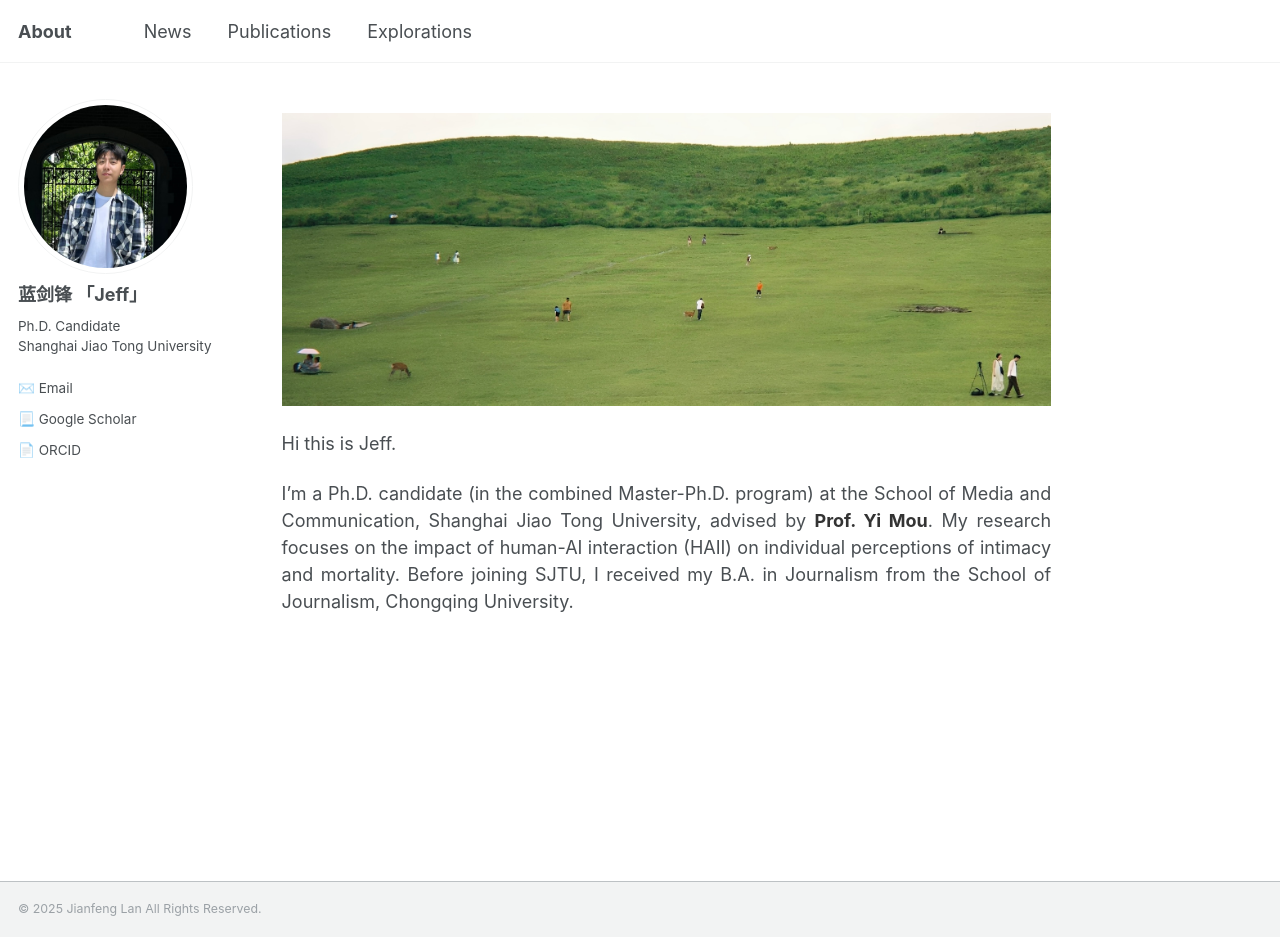
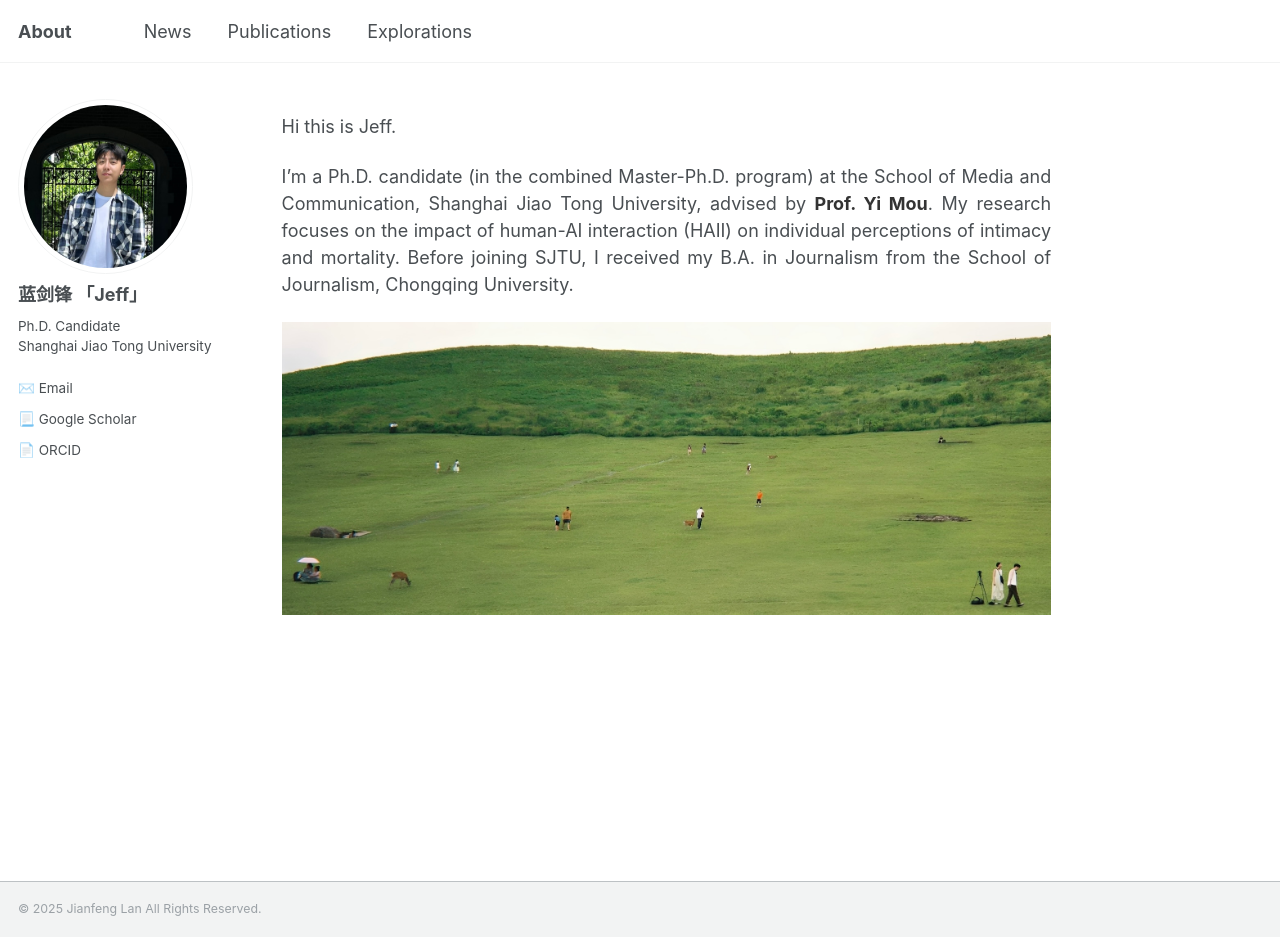
Before and after one commit to jianfenglan/jianfenglan.github.io, a Jekyll site: the page built from _pages/about.md, in a window 1280 px wide and 937 px high. Built offline with Jekyll 4.4.1, drawn with Linux system fonts in a browser that asks for light colours.

Commit message:
Update about.md

```diff
--- a/_pages/about.md
+++ b/_pages/about.md
@@ -37,8 +37,9 @@ redirect_from:
 
 </style>
 
-![Nara](images/Nara.jpg)
 
 Hi this is Jeff.
 
 I'm a Ph.D. candidate (in the combined Master-Ph.D. program) at the School of Media and Communication, Shanghai Jiao Tong University, advised by [**Prof. Yi Mou**](https://cfmhmc.github.io/yimou.github.io/). My research focuses on the impact of human-AI interaction (HAII) on individual perceptions of intimacy and mortality. Before joining SJTU, I received my B.A. in Journalism from the School of Journalism, Chongqing University.
+
+<img src="/images/Nara.jpg" alt="Nara">
```
